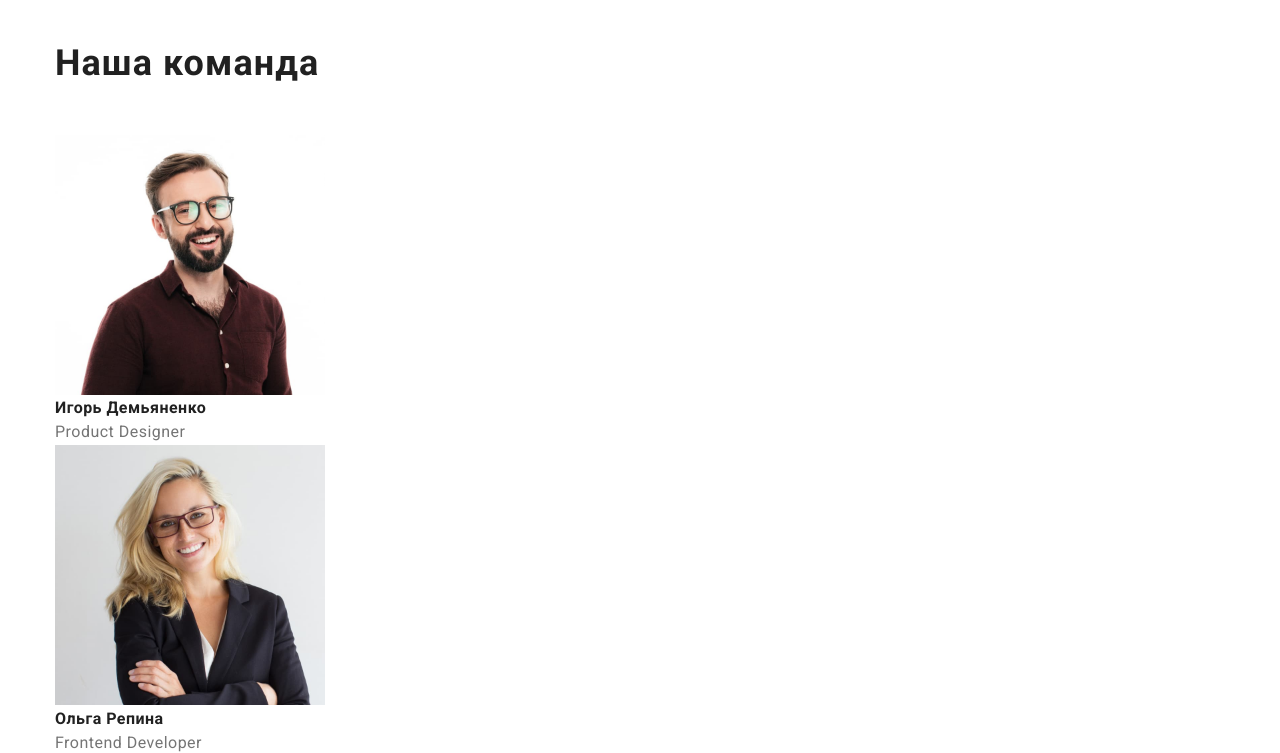
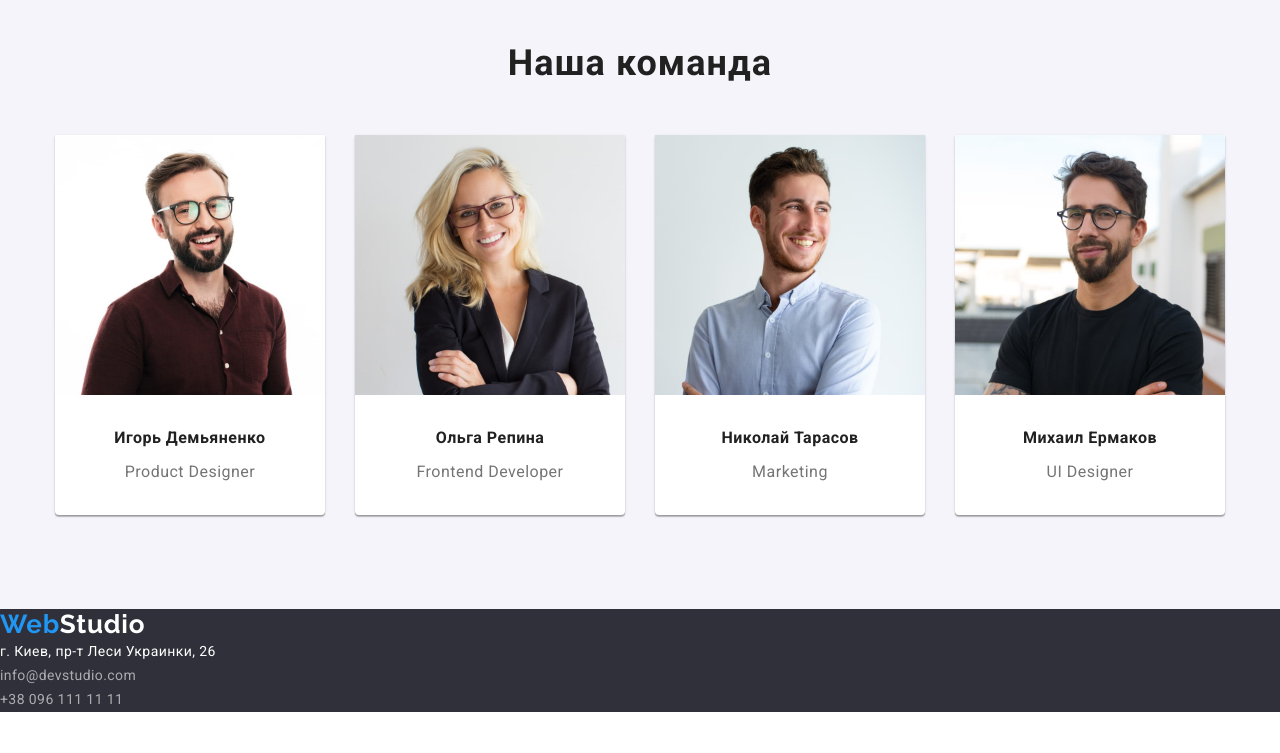
Before and after one commit to Igor-Degovtsov/goit-markup-hw-03, a plain HTML site: page index.html in a window 1280 px wide. Shown: the part 1520-2273 px from the top of the page. After the commit the page ends 2232 px from the top, so only its background shows below. Drawn offline with Linux system fonts and the light colour scheme.

Commit message:
member-done

```diff
--- a/css/style.css
+++ b/css/style.css
@@ -4,6 +4,7 @@
   --second-text-color: #fff;
   --active-text-color: #2196f3;
   --main-button-color: #2196f3;
+  --background-team: #f5f4fa;
 }
 p,
 h1,
@@ -261,13 +262,39 @@ body {
   color: var(--main-text-color);
 }
 /*team*/
+.team-list {
+  display: flex;
+}
+
+.container-member {
+  display: flex;
+  justify-content: space-between;
+}
+
+.team-paragraph {
+  text-align: center;
+}
+
+.team-section {
+  background-color: var(--background-team);
+  display: flex;
+}
 
 .team-title {
-  font-style: medium;
+  font-style: 500;
   font-size: 16px;
   line-height: 1.18;
   letter-spacing: 0.03em;
   color: var(--accent-text-color);
+  margin-top: 30px;
+}
+.team-member-list {
+  padding-bottom: 30px;
+  background: var(--second-text-color);
+  box-shadow: 0px 1px 3px rgba(0, 0, 0, 0.12), 0px 1px 1px rgba(0, 0, 0, 0.14),
+    0px 2px 1px rgba(0, 0, 0, 0.2);
+  border-radius: 0px 0px 4px 4px;
+  text-align: center;
 }
 
 .team-member {
@@ -276,6 +303,7 @@ body {
   line-height: 1.71;
   letter-spacing: 0.03em;
   color: var(--main-text-color);
+  margin-top: 10px;
 }
 
 /*footer*/
--- a/index.html
+++ b/index.html
@@ -84,31 +84,39 @@
             </div>
         </section>
         <!--team-->
-        <section class="section">
+        <section class="section team-section">
             <div class="container">
-                <h2 class="paragraph">Наша команда</h2>
-                <ul class="list">
-                    <li>
+                <h2 class="paragraph team-paragraph">Наша команда</h2>
+                <div class="container-member">
+                <ul class="list team-list">
+                    <li class="team-member-list">
                         <img src="./images/demyanenko.jpg" alt="демьяненко" width="270" height="260">
                         <h3 class="team-title">Игорь Демьяненко</h3>
                         <p lang="en" class="team-member">Product Designer</p>
                     </li>
-                    <li>
+                    </ul>
+                    <ul class="list team-list">
+                    <li class="team-member-list">
                         <img src="./images/repina.jpg" alt="репина" width="270" height="260">
                         <h3 class="team-title">Ольга Репина</h3>
                         <p lang="en" class="team-member">Frontend Developer</p>
                     </li>
-                    <li>
+                    </ul>
+                    <ul class="list team-list">
+                    <li class="team-member-list">
                         <img src="./images/tarasov.jpg" alt="тарасов" width="270" height="260">
                         <h3 class="team-title">Николай Тарасов</h3>
                         <p lang="en" class="team-member">Marketing</p>
                     </li>
-                    <li>
+                    </ul>
+                    <ul class="list team-list">
+                    <li class="team-member-list">
                         <img src="./images/ermakov.jpg" alt="ермаков" width="270" height="260">
                         <h3 class="team-title">Михаил Ермаков</h3>
                         <p lang="en" class="team-member">UI Designer</p>
                     </li>
-                </ul>
+                    </ul>
+                </div>
             </div>
         </section>
     </main>
```
